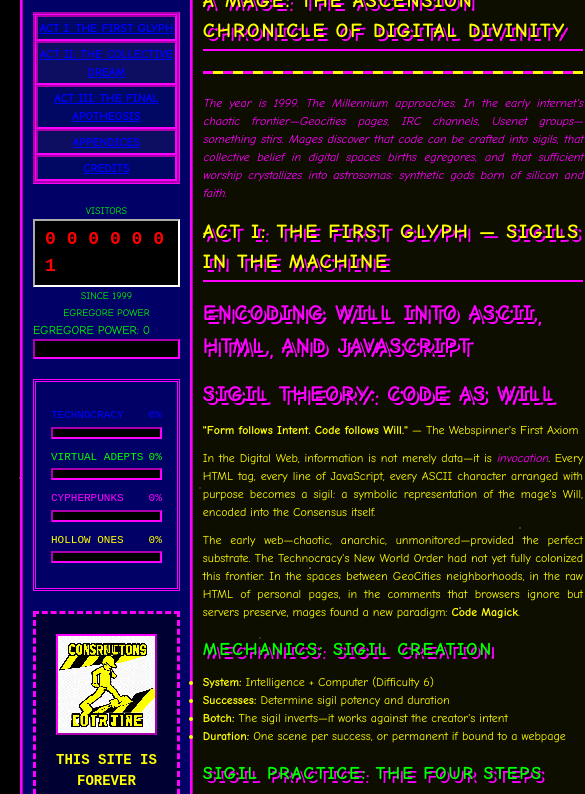
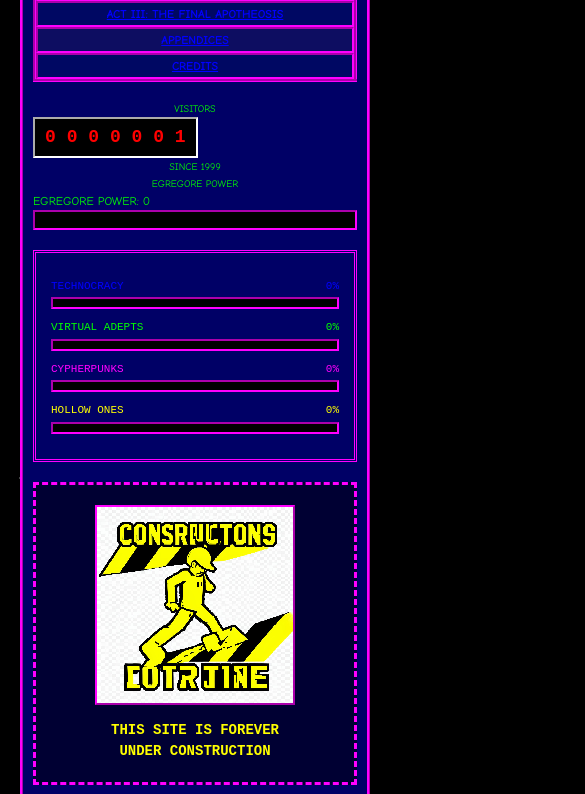
Before and after one commit to Cha0smagick/thy-Syntetic-gods---mage-the-ascencion, a website: page docs/index.html in a window 390 px wide. Shown: the part 396-1190 px from the top of the page, 585 px wide, since content can reach past the window. Drawn offline with Linux system fonts and the light colour scheme.

Commit message:
fix(mobile): collapse layout table on small screens so sidebar nav actually stacks
The previous display:block on the td cells was not enough. The cells kept table-cell semantics, so Chromium wrapped each one in its own anonymous cell and laid them out side by side at 393px (measured 116px sidebar + 277px content), which also caused a 20px horizontal overflow. Collapsing .main-table/tbody/tr to blocks first makes the two cells normal-flow siblings that stack properly.

index.html additionally uses td.content-cell wrapping div.content-area, and content-cell had no rule at all, so it stayed a table-cell and kept a 5px overflow. It is now included in the same block.

Verified at 393px across all 47 pages: zero horizontal overflow, sidebar visible with 545 nav links total, sidebar stacked above content.

Also installed WebKit so the mobile-safari project can actually run (it had never been executable in this environment - all 78 tests were failing with 'Executable doesn't exist') and generated its 7 missing baselines. Suites now: vitest 21/21, chromium 78/78, mobile-chrome 78/78, mobile-safari 78/78.

```diff
--- a/docs/css/geocities.css
+++ b/docs/css/geocities.css
@@ -528,8 +528,24 @@ img.gif { border-color: var(--highlight); }
      wrapping <div class="sidebar"> (nav-section + table.nav-table), next to
      <td class="content-area">. That sidebar carries ALL navigation -- the act
      anchors, the dossier roster and the web ring -- so hiding it left phones
-     with a page they could not navigate at all. Stack the table instead. */
-  .sidebar-cell, .content-area { display: block; width: 100%; float: none; }
+     with a page they could not navigate at all.
+
+     Setting display:block on the <td>s alone is NOT enough: the cells keep
+     table-cell semantics, so Chromium wraps each one in its own anonymous
+     cell and lays them out side by side (measured 116px + 277px at 393px,
+     which also produced a 20px horizontal overflow). Collapse the table
+     itself to blocks first so the two cells become normal-flow siblings. */
+  .main-table,
+  .main-table tbody,
+  .main-table tr { display: block; width: 100%; }
+
+  .sidebar-cell, .content-area, .content-cell {
+    display: block;
+    width: 100%;
+    max-width: 100%;
+    float: none;
+    box-sizing: border-box;
+  }
   .sidebar { display: block; width: auto; margin: 0 0 12px 0; }
   .sidebar-cell { height: auto !important; }
   .nav-table { width: 100%; }
```
Also changed, not shown: tests/e2e/grimoire.spec.ts-snapshots/cypherpunks-index-mobile-chrome-win32.png, tests/e2e/grimoire.spec.ts-snapshots/cypherpunks-index-mobile-safari-win32.png (added), tests/e2e/grimoire.spec.ts-snapshots/dossier-technocracy-voss-mobile-chrome-win32.png, tests/e2e/grimoire.spec.ts-snapshots/dossier-technocracy-voss-mobile-safari-win32.png (added), tests/e2e/grimoire.spec.ts-snapshots/hollow-ones-index-mobile-chrome-win32.png, tests/e2e/grimoire.spec.ts-snapshots/hollow-ones-index-mobile-safari-win32.png (added), tests/e2e/grimoire.spec.ts-snapshots/main-grimoire-mobile-chrome-win32.png, tests/e2e/grimoire.spec.ts-snapshots/main-grimoire-mobile-safari-win32.png (added), tests/e2e/grimoire.spec.ts-snapshots/neon-oracle-mobile-chrome-win32.png, tests/e2e/grimoire.spec.ts-snapshots/neon-oracle-mobile-safari-win32.png (added), tests/e2e/grimoire.spec.ts-snapshots/technocracy-index-mobile-chrome-win32.png, tests/e2e/grimoire.spec.ts-snapshots/technocracy-index-mobile-safari-win32.png (added), tests/e2e/grimoire.spec.ts-snapshots/virtual-adepts-index-mobile-chrome-win32.png, tests/e2e/grimoire.spec.ts-snapshots/virtual-adepts-index-mobile-safari-win32.png (added).
